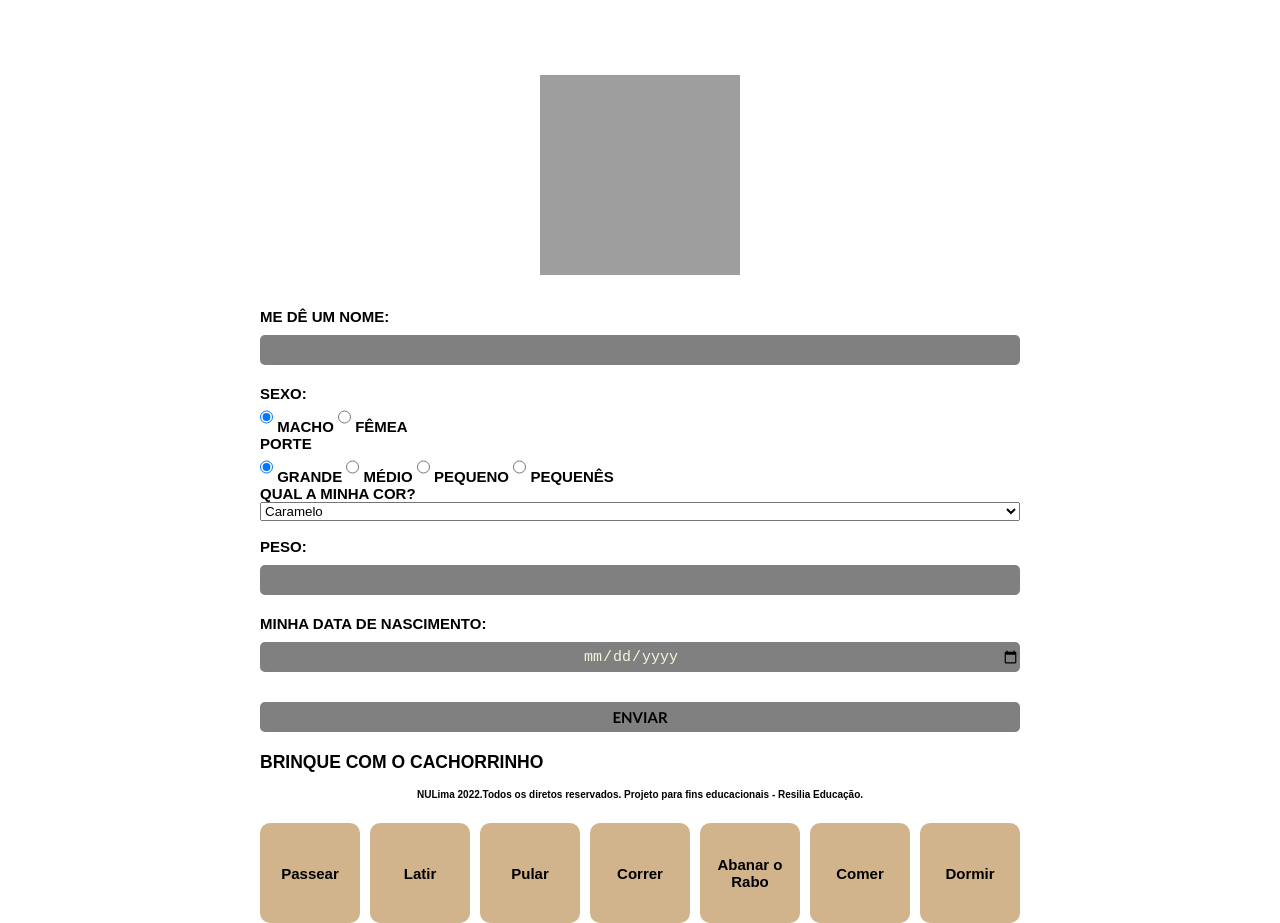
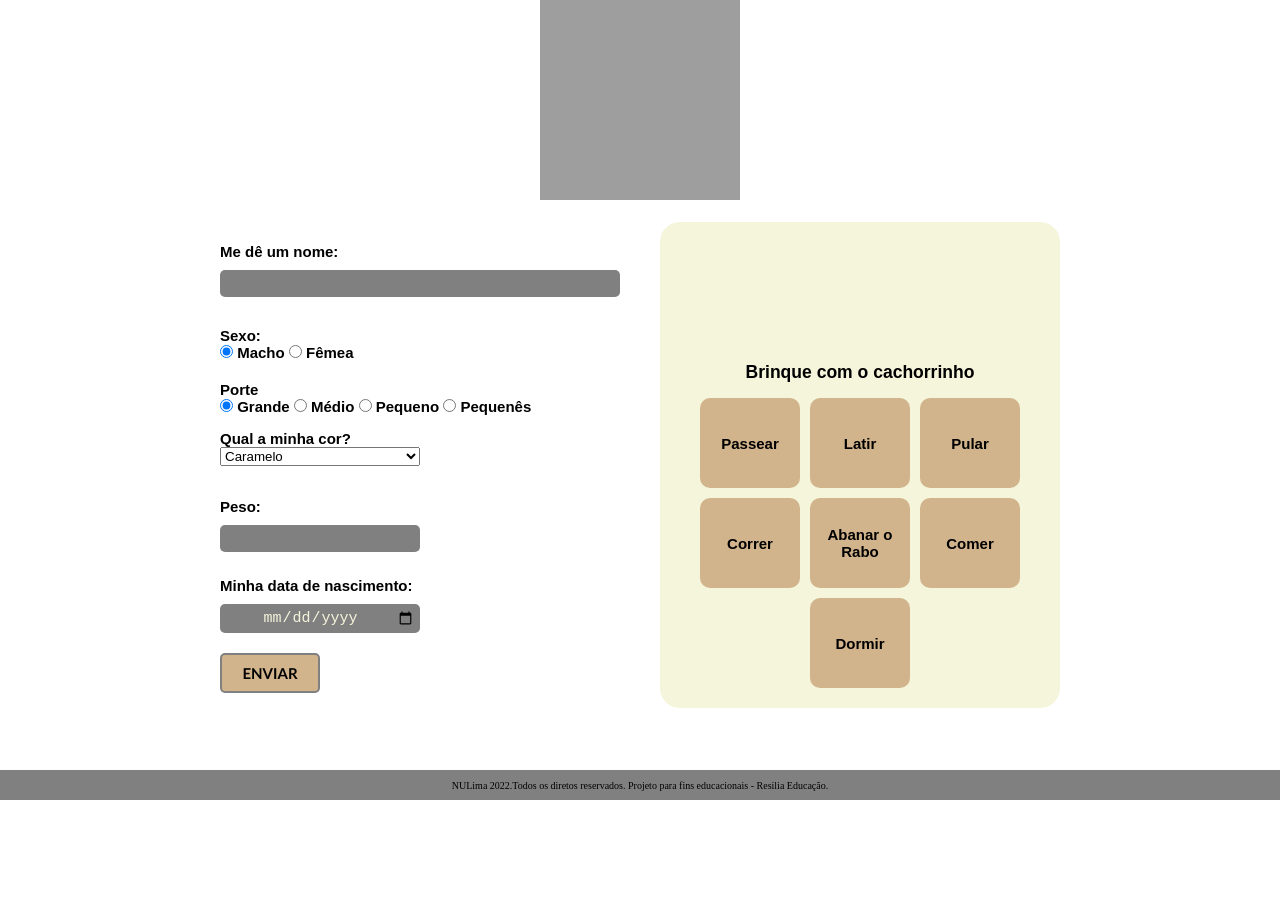
Before and after one commit to nathuchoa/objetoDog, a plain HTML site: page index.html in a window 1280 px wide. After the commit the page ends 800 px from the top, so only its background shows below. Drawn offline with Linux system fonts and the light colour scheme; grey boxes are pictures that could not be loaded.

Commit message:
Update: changing layout using display grid

```diff
--- a/style.css
+++ b/style.css
@@ -10,20 +10,41 @@
 body{
   display: flex;
   flex-direction: column;
+  align-items: center;
+}
+
+main{
+  display: grid;
+  grid-template-columns: 1fr 1fr;
+  grid-template-areas:
+  'forms metodos';
   justify-content: center;
   align-items: center;
-  margin-left: auto;
-  margin-right: auto;
-  margin-top: 5em;
-  max-width: 600px;
+  gap: 40px;
+  padding: 20px;
+  margin: auto;
+  margin-bottom: 40px;
+  max-width: 90%;
   font-family: sans-serif;
   font-size: 1.5rem;
   font-weight: 700;
-  text-transform: uppercase;
+  border-radius: 20px;
 }
 
-img{
-  margin-bottom: 30px;
+#section-forms{
+  grid-area: forms;
+}
+
+#section-metodos{
+  grid-area: metodos;
+  display: flex;
+  flex-direction: column;
+  justify-content: center;
+  align-items: center;
+  max-width: 400px;
+  border-radius: 20px;
+  background-color: beige;
+  padding: 20px;
 }
 
 form{
@@ -31,16 +52,37 @@ form{
   flex-direction: column;
 }
 
+label{
+  margin-top: 15px;
+}
+
 input{
   text-align: center;
   margin-top: 10px;
-  margin-bottom: 20px;
+  margin-bottom: 10px;
   font-size: 1.5rem;
   color: beige;
   background-color: grey;
   border: none;
-  height: 30px;
   border-radius: 5px;
+  padding: 5px;
+}
+
+.radio{
+  display: flex;
+  align-items: center;
+  line-height: 0em;
+  gap:15px;
+  margin-bottom: 20px;
+}
+
+#inputNascData, #peso, #cor{
+  width: 200px;
+}
+
+#area-sexo{
+  margin-top: 20px;
+  margin-bottom: 20px;
 }
 
 #submit{
@@ -48,15 +90,37 @@ input{
   font-weight: 600;
   text-transform: uppercase;
   color: black;
-  background-color: grey;
-  border: none;
-  height: 30px;
+  background-color: tan;
+  border: 2px solid gray;
+  height: 40px;
+  width: 100px;
   border-radius: 5px;
 }
 
+#perfil{
+  margin: 10px;
+  text-align: center;
+  color: rgb(75, 75, 75);
+  height: 100px;
+  font-size: 1rem;
+  max-width: 400px;
+  border-radius: 10px;
+  background-color: rgb(255, 248, 239);
+}
+
+h2{
+  padding: 25px;
+}
+
+h3{
+  margin-bottom: 15px;
+}
+
 #metodos{
-  margin-top: 50px;
   display: flex;
+  flex-wrap: wrap;
+  align-items: center;
+  justify-content: center;
   gap: 10px;
 }
 
@@ -65,19 +129,28 @@ button{
   font-family: sans-serif;
   font-weight: 600;
   padding: 10px;
-  height: 100px;
+  height: 90px;
   width: 100px;
   border: none;
   border-radius: 10px;
   background-color: tan;
 }
 
+button:hover{
+  background-color: beige;
+}
+
+button:default, button:active{
+  background-color: beige;
+}
+
 footer{
-  display: flex;
-  justify-content: center;
-  position: absolute;
+  position: fixed;
   bottom: 0;
+  text-align: center;
+  padding: 10px;
+  width: 100%;
+  height: 3em;
   font-size: 1rem;
-  text-transform: none;
-  text-align: center;
+  background-color: gray;
 }
```
